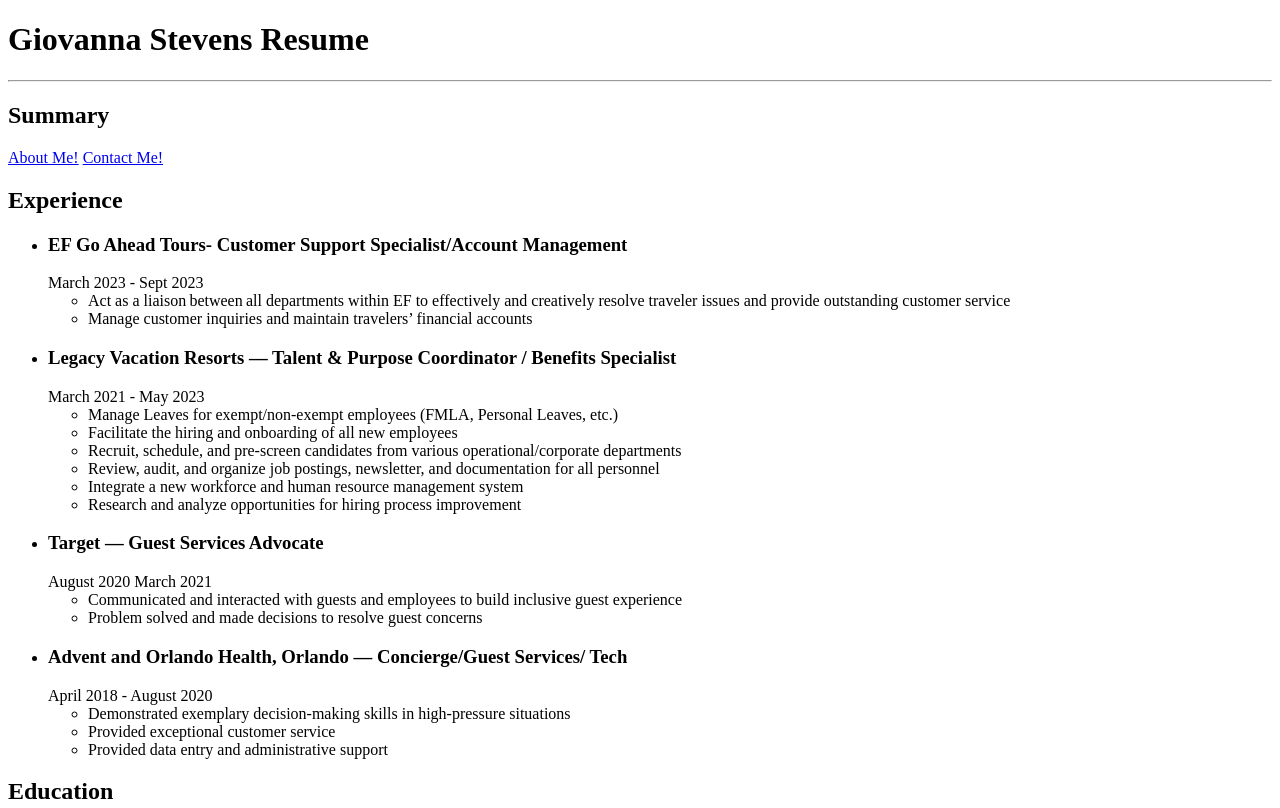
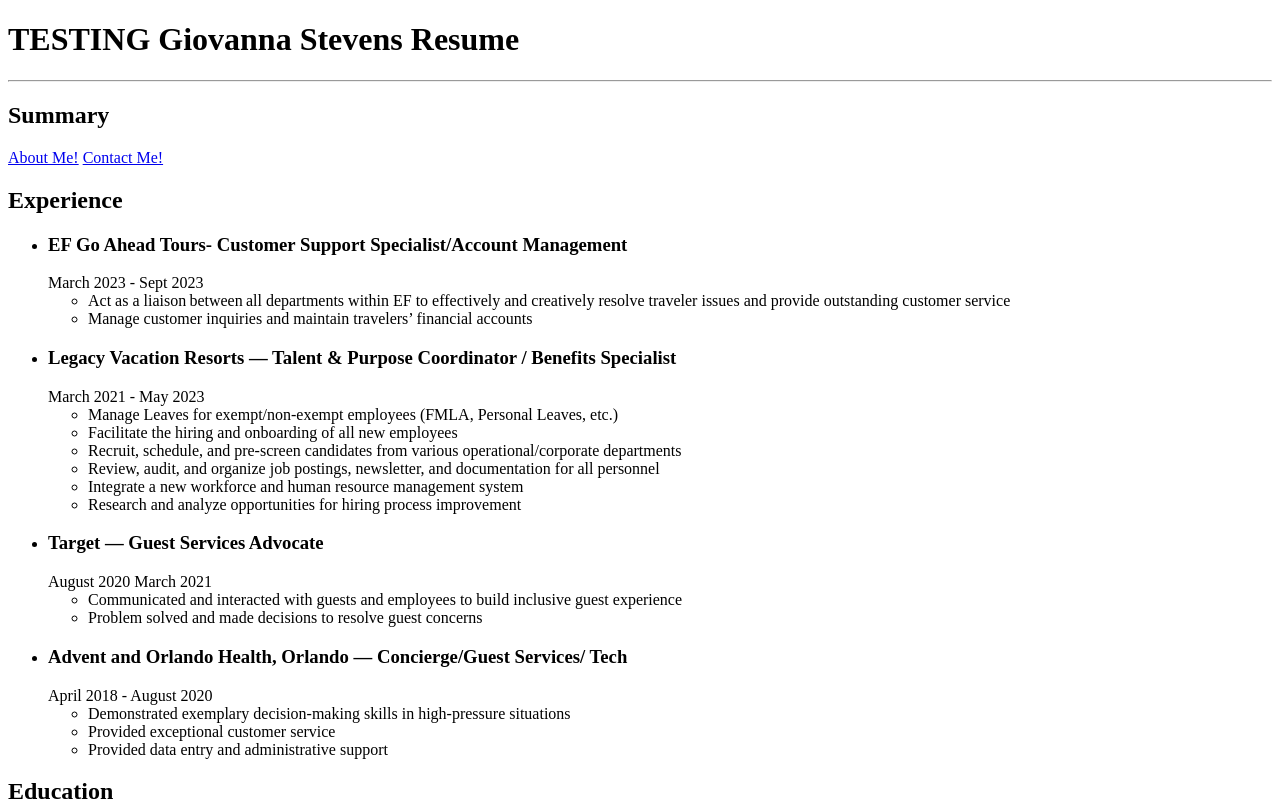
Before and after one commit to GiovannaMSV/HTML-Resume, a plain HTML site: page index.html in a window 1280 px wide. Shown: the top 808 px of the page. Drawn offline with Linux system fonts and the light colour scheme.

Commit message:
Quick Update
Added the word "testing" in the h1 title

```diff
--- a/index.html
+++ b/index.html
@@ -5,7 +5,7 @@
     <title>Giovanna's Resume</title>
 </head>
 <body>
-    <h1>Giovanna Stevens Resume</h1>
+    <h1>TESTING Giovanna Stevens Resume</h1>
     <hr />
     <h2>Summary</h2>
     <a href="./Public.html/About ME.html">About Me!</a>
```
